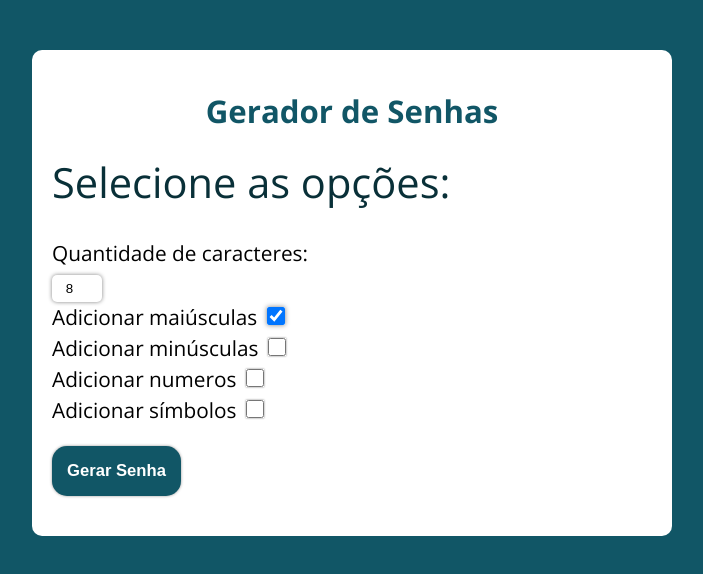
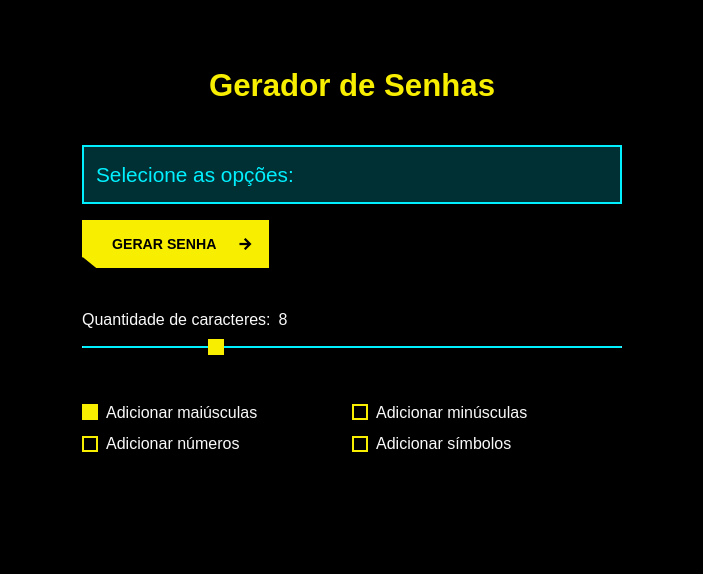
Before and after one commit to BrunoCastroM/Gerador-de-Senha, a website built with webpack: page public/index.html in a window 1280 px wide. Shown: the whole page, without its empty margins (288-991 px from the left). Built offline with nearby package versions, Linux system fonts and the light colour scheme; a web font is replaced by a local one.

Commit message:
Mudando layout e algumas funcionalidade

```diff
--- a/public/index.html
+++ b/public/index.html
@@ -5,31 +5,35 @@
     <meta charset="UTF-8">
     <meta name="viewport" content="width=device-width, initial-scale=1.0">
     <meta http-equiv="X-UA-Compatible" content="ie=edge">
+
+    <link rel="stylesheet" href="https://fonts.googleapis.com/css2?family=Material+Symbols+Outlined:opsz,wght,FILL,GRAD@48,300,0,0" />
+
     <title>Gerador de Senhas</title>
 </head>
 
 <body>
-
     <section class="container">
         <h1>Gerador de Senhas</h1>
 
         <div class="senha-gerada">Selecione as opções:</div>
 
-        <label for="qtd-caracteres1">Quantidade de caracteres:</label>
-        <br>
-        <input value="8" type="number" min="1" max="50" class="qtd-caracteres" id="qtd-caracteres1"><br>
+        <button class="gerar-senha">GERAR SENHA <span class="material-symbols-outlined"> arrow_forward </span> </button>
 
-        <label for="chk-maiusculas1">Adicionar maiúsculas</label>
-        <input type="checkbox" class="chk-maiusculas" id="chk-maiusculas1" checked><br>
+        <label for="qtd-caracteres1">Quantidade de caracteres: <span class="slider-value">8</span> </label>
+        <input type="range" value="8" min="1" max="30" class="qtd-caracteres" id="qtd-caracteres1"><br>
 
-        <label for="chk-minusculas1">Adicionar minúsculas</label> <input type="checkbox" class="chk-minusculas" id="chk-minusculas1"><br>
 
-        <label for="chk-numeros1">Adicionar numeros</label>
-        <input type="checkbox" class="chk-numeros" id="chk-numeros1"><br>
+        <div class="grid-container">
+            <label for="chk-maiusculas1"> <input type="checkbox" class="chk-maiusculas" id="chk-maiusculas1" checked> Adicionar maiúsculas</label>
 
-        <label for="chk-simbolos1">Adicionar símbolos</label> <input type="checkbox" class="chk-simbolos" id="chk-simbolos1"><br>
 
-        <button class="gerar-senha">Gerar Senha</button>
+            <label for="chk-minusculas1"> <input type="checkbox" class="chk-minusculas" id="chk-minusculas1"> Adicionar minúsculas</label>
+
+            <label for="chk-numeros1"> <input type="checkbox" class="chk-numeros" id="chk-numeros1"> Adicionar números</label>
+
+
+            <label for="chk-simbolos1"> <input type="checkbox" class="chk-simbolos" id="chk-simbolos1"> Adicionar símbolos</label>
+        </div>
     </section>
 
     <script src="./assets/js/bundle.js"></script>
--- a/src/assets/css/style.css
+++ b/src/assets/css/style.css
@@ -1,79 +1,149 @@
-@import url('https://fonts.googleapis.com/css?family=Open+Sans:400,700&display=swap');
+@import url('https://fonts.googleapis.com/css2?family=Tomorrow:wght@400;600;700&display=swap');
 
 :root {
-    --primary-color: rgb(17, 86, 102);
-    --primary-color-darker: rgb(9, 48, 56);
+    --primary-color: #F8EF00;
+    --secundary-color: #00F0FF;
 }
 
 * {
+    margin: 0;
+    padding: 0;
     box-sizing: border-box;
     outline: 0;
 }
 
 body {
-    margin: 0;
-    padding: 0;
-    background: var(--primary-color);
-    font-family: 'Open sans', sans-serif;
+    background: #000;
+    font-family: 'Tomorrow', sans-serif;
     font-size: 1.3em;
     line-height: 1.5em;
 }
 
 .container {
-    max-width: 640px;
+    max-width: 580px;
     margin: 50px auto;
-    background: #fff;
+    background: #000;
     padding: 20px;
     border-radius: 10px;
     display: block;
 }
 
 h1 {
+    font-weight: 700;
     text-align: center;
     color: var(--primary-color);
 }
 
+label {
+    display: flex;
+    align-items: center;
+    font-size: 16px;
+    color: #fafafa;
+    gap: 8px;
+}
+
+.grid-container {
+    display: grid;
+    grid-template-columns: repeat(2, 1fr);
+    margin-top: 18px;
+}
 
 .senha-gerada {
-    font-size: 2em;
-    color: var(--primary-color-darker);
-    margin: 40px 0;
+    padding: 12px;
+    width: 100%;
+    color: var(--secundary-color);
+    margin-top: 44px;
+    border: 2px solid white;
+    border-color: var(--secundary-color);
+    background-color: hsl(184, 100%, 10%);
 }
 
-.qtd-caracteres {
-    height: 27px;
-    width: 50px;
-    border: 1px none black;
-    border-radius: 5px;
-    text-align: center;
-    box-shadow: 0px 0px 4px rgba(0, 0, 0, 0.493);
+input[type=range] {
+    width: 100%;
+    -ms-appearance: none;
+    -moz-appearance: none;
+    -webkit-appearance: none;
+    appearance: none;
+    outline: none;
+    cursor: pointer;
+    display: block;
+    margin: 10px 0 0 0;
+    position: relative;
+  }
+
+input[type="range"]::-webkit-slider-runnable-track{
+    background: var(--secundary-color);
+    outline: none;
+    width: 100%;
+    height: 2px;
+    border-radius: 2px;
+}
+
+input[type=range]::-webkit-slider-thumb {
+    height: 16px;
+    width: 16px;
+    background: var(--primary-color);
+    -webkit-appearance: none;
+    margin: -7px 0 0 0;
+    outline: none;
 }
 
 input[type="checkbox"] {
-    width: 18px;
-    height: 18px;
-    box-shadow: 0px 0px 2px rgba(0, 0, 0, 0.493);
+    -webkit-appearance: none;
+    background-color: #000;
+    width: 16px;
+    height: 16px;
+    border: 2px solid var(--primary-color);
+    cursor: pointer;
 }
 
 input[type="checkbox"]:checked {
-    box-shadow: 0px 0px 5px rgba(0, 0, 0, 0.493);
+    background-color: var(--primary-color);
 }
 
 button {
+    display: flex;
+    align-items: center;
+    justify-content: center;
     border: none;
-    box-shadow: 0px 0px 3px rgba(0, 0, 0, 0.425);
-    /* display: inline-block; */
-    border-radius: 15px;
     padding: 15px;
-    margin: 20px 0px;
-    font-size: 0.8em;
+    padding-left: 30px;
+    margin-top: 16px;
+    margin-bottom: 36px;
+    font-size: 0.68em;
     background-color: var(--primary-color);
-    color: white;
-    font-weight: bold;
+    color: #000;
+    font-weight: 600;
+    cursor: pointer;
+    position: relative;
+}
+
+button::after {
+    content: '';
+    position: absolute;
+    width: 25px;
+    height: 25px;
+    top: 42px;
+    background-color: #FFF;
+    background-color: #000;
+}
+
+button::after {
+    left: -10px;
+    transform: rotate(39deg)
+}
+
+.material-symbols-outlined {
+    margin-left: 20px;
+    font-size: 18px;
+    font-weight: 700;
 }
 
 button:hover {
     transition: ease-in-out 300ms;
-    box-shadow: 0px 0px 5px rgba(0, 0, 0, 0.425);
-    background-color: var(--primary-color-darker);
+    background-color: hsl(58, 100%, 35%);
 }
+
+.slider-value {
+    color: #fafafa;
+}
--- a/src/main.js
+++ b/src/main.js
@@ -1,3 +1,4 @@
 import formGeraSenha from './modules/formGeraSenha'
 import './assets/css/style.css';
+
 formGeraSenha();
--- a/src/modules/formGeraSenha.js
+++ b/src/modules/formGeraSenha.js
@@ -8,10 +8,19 @@ const chkNumeros = document.querySelector('.chk-numeros');
 const chkSimbolos = document.querySelector('.chk-simbolos');
 const gerarSenha = document.querySelector('.gerar-senha')
 
+const slider = document.querySelector('.qtd-caracteres');
+const sliderValue = document.querySelector('.slider-value');
+
+slider.addEventListener('input', function() {
+    const value = slider.value;
+    sliderValue.innerHTML = value;
+});
+
 export default () => {
     gerarSenha.addEventListener('click', () => {
         senhaGerada.innerHTML = gera();
     })
+
 };
 
 function gera() {
```
Also changed, not shown: instalando webpack.txt (added, +44 -0 lines), public/assets/js/bundle.js, 1 other file.
